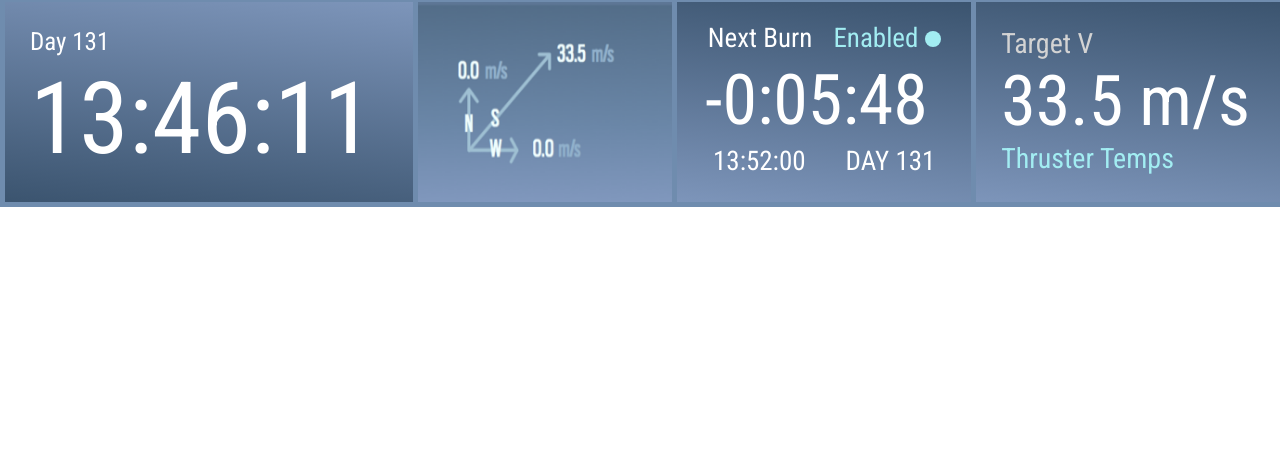
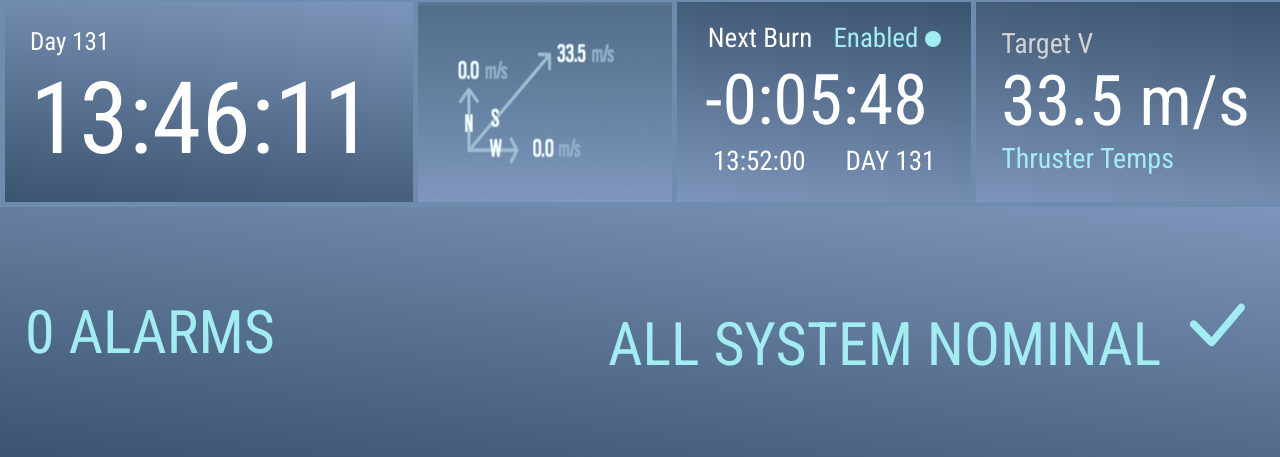
Before and after one commit to vadimNS/CSS-layout, a website: page index.html in a window 1280 px wide. Shown: the part 1153-1610 px from the top of the page. Before the commit the page ends 1360 px from the top, so only its background shows below. Drawn offline with Linux system fonts and the light colour scheme.

Commit message:
section4 done

```diff
--- a/css/styles.css
+++ b/css/styles.css
@@ -112,6 +112,7 @@ body{
     flex-direction: column;
     padding: 25px;
     height: 150px;
+
 }
 .first-span-on-four-element{
     color: lightgrey;
@@ -124,3 +125,14 @@ body{
     font-size: 28px;
     color: rgb(162,237,242);
 }
+.section4{
+    display: flex;
+    justify-content: space-between;
+    height: 200px;
+    background-image: linear-gradient(6deg, rgb(59, 84, 111), rgb(125,149,186));
+    align-items: center;
+    padding: 25px;
+    color: rgb(162,237,242);;
+    font-size: 60px;
+
+}
--- a/index.html
+++ b/index.html
@@ -133,6 +133,24 @@
           ><span class="third-span-on-four-element">Thruster Temps</span>
         </div>
       </div>
+      <div class="section4">
+        <span class="section4-first-component">0 ALARMS</span
+        ><span class="section4-second-component"
+          >ALL SYSTEM NOMINAL
+          <svg
+            xmlns="http://www.w3.org/2000/svg"
+            width="80"
+            height="80"
+            fill="currentColor"
+            class="bi bi-check-lg"
+            viewBox="0 0 16 16"
+          >
+            <path
+              d="M12.736 3.97a.733.733 0 0 1 1.047 0c.286.289.29.756.01 1.05L7.88 12.01a.733.733 0 0 1-1.065.02L3.217 8.384a.757.757 0 0 1 0-1.06.733.733 0 0 1 1.047 0l3.052 3.093 5.4-6.425z"
+            />
+          </svg>
+        </span>
+      </div>
     </main>
   </body>
 </html>
```
